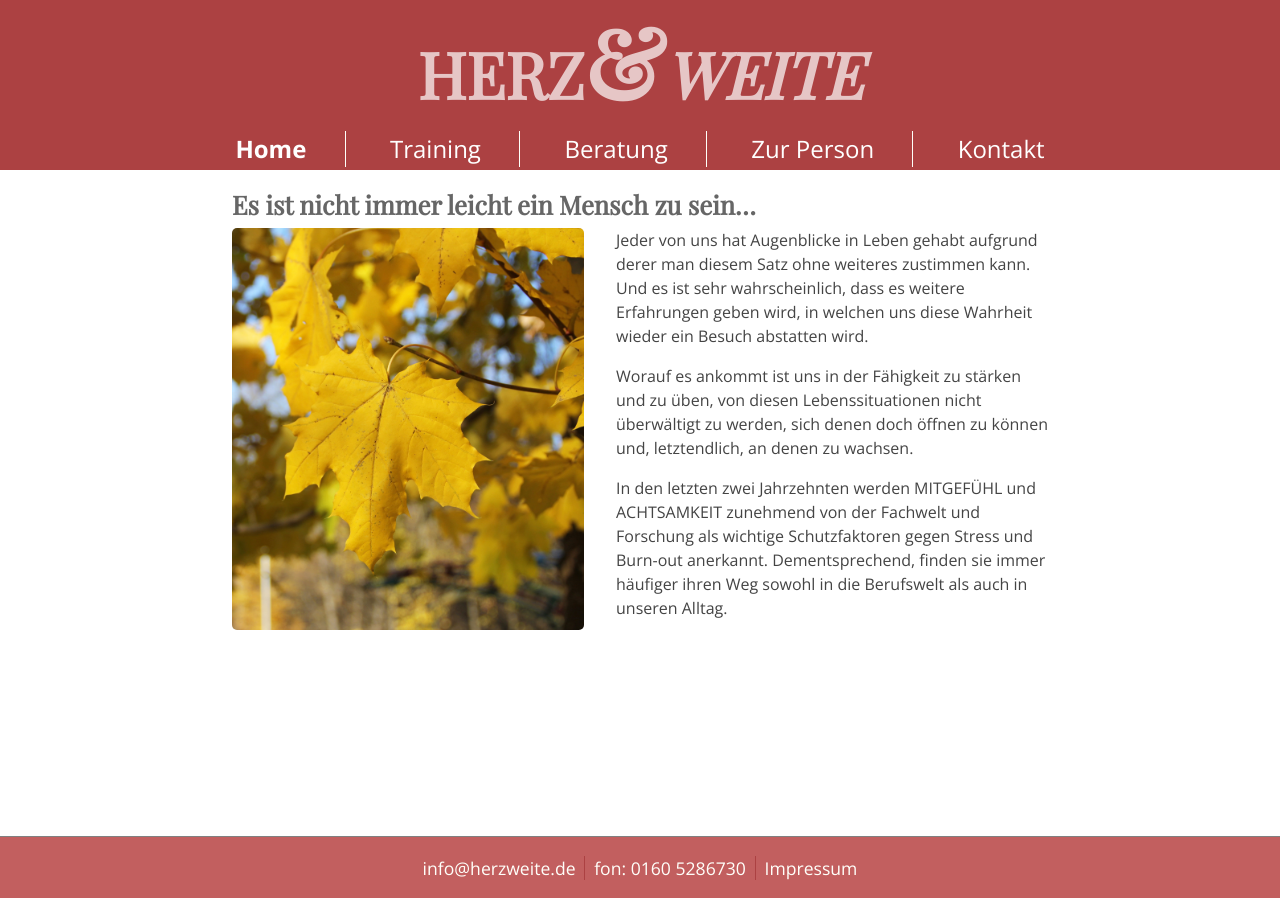
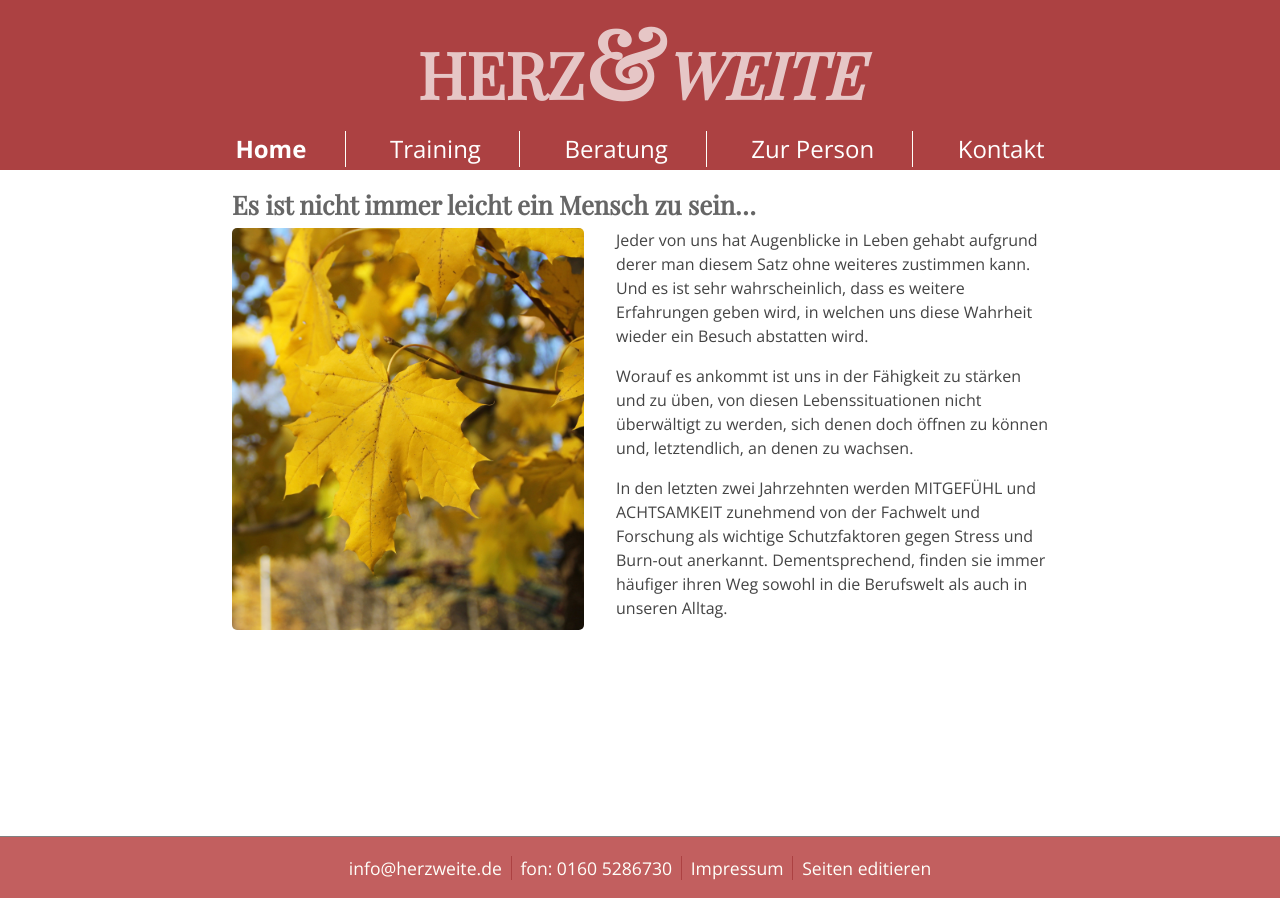
Before and after one commit to herzweite/herzweite.github.io, a Jekyll site: the page built from index.md, in a window 1280 px wide. Built offline with Jekyll 4.4.1, drawn with Linux system fonts in a browser that asks for light colours; some web fonts are replaced; Markdown is read by kramdown in place of the engine named in the settings; comment, search, counter and statistics services are not loaded.

Commit message:
added edit link to footer

```diff
--- a/_includes/footer.html
+++ b/_includes/footer.html
@@ -1,3 +1,3 @@
 <footer>
-  <a href="mailto:info@herzweite.de">info@herzweite.de</a><span>fon: 0160 5286730</span><a href="/kontakt/">Impressum</a>
+  <a href="mailto:info@herzweite.de">info@herzweite.de</a><span>fon: 0160 5286730</span><a href="/kontakt/">Impressum</a><a href="https://github.com/herzweite/herzweite.github.io">Seiten editieren</a>
 </footer>
```
